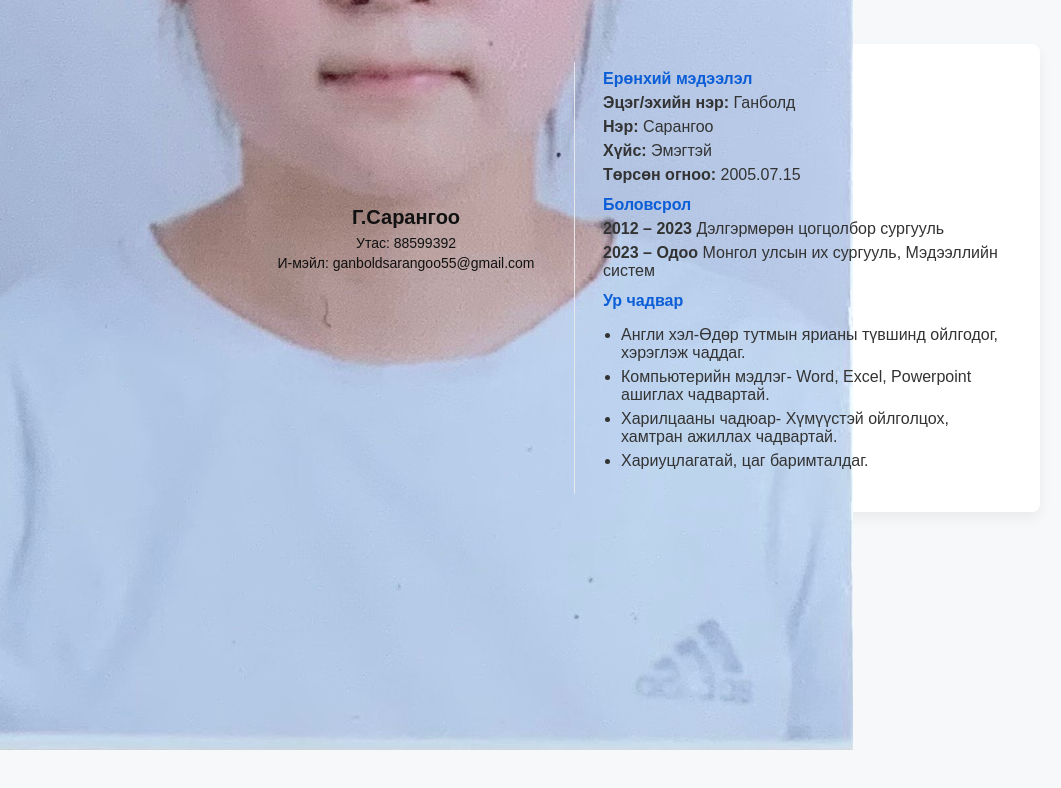
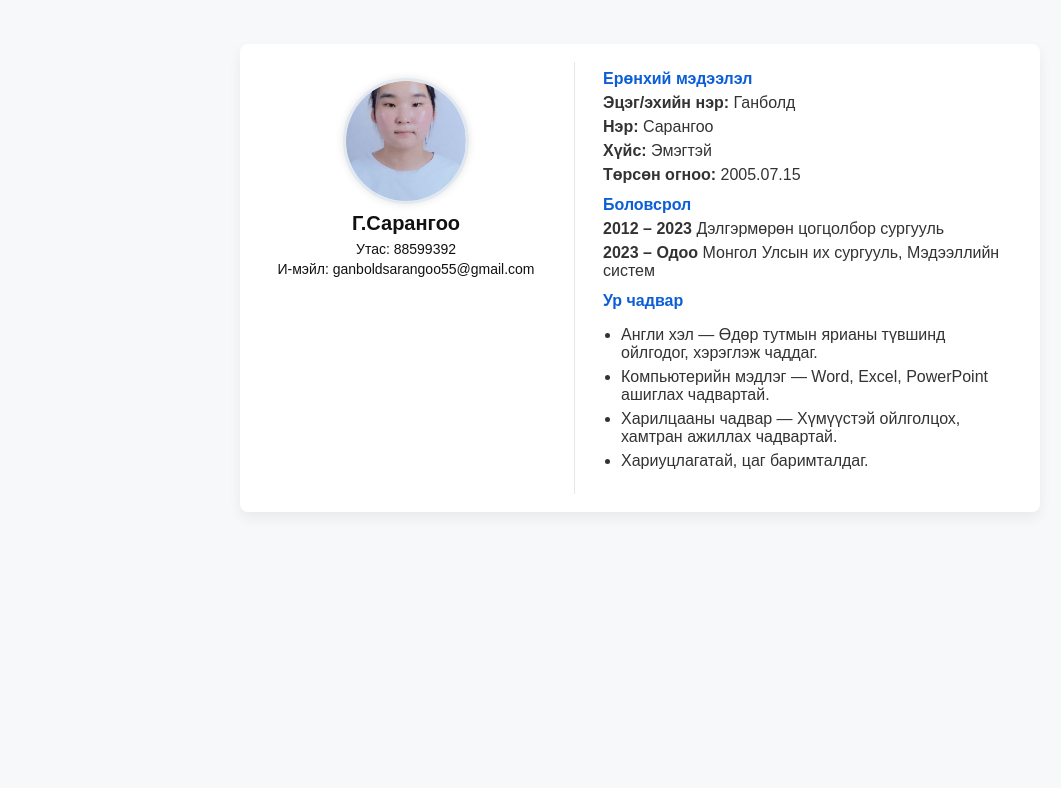
Before and after one commit to ganboldsarangoo55-creator/lab4, a plain HTML site: page index.html in a window 1280 px wide. Shown: the whole page, without its empty margins (0-1061 px from the left). Drawn offline with Linux system fonts and the light colour scheme.

Commit message:
Update index.html

```diff
--- a/index.html
+++ b/index.html
@@ -5,31 +5,62 @@
   <meta name="viewport" content="width=device-width, initial-scale=1">
   <title>Minii CV</title>
   <style>
-    body{font-family: Arial, sans-serif;max-width:800px;margin:24px auto;color:#111;background:#f7f8fa;padding:20px}
-    .cv{background:#fff;padding:18px;border-radius:8px;box-shadow:0 6px 14px rgba(0,0,0,0.06);display:flex;gap:20px;align-items:stretch}
+    body {
+      font-family: Arial, sans-serif;
+      max-width: 800px;
+      margin: 24px auto;
+      color: #111;
+      background: #f7f8fa;
+      padding: 20px;
+    }
+    .cv {
+      background: #fff;
+      padding: 18px;
+      border-radius: 8px;
+      box-shadow: 0 6px 14px rgba(0,0,0,0.06);
+      display: flex;
+      gap: 20px;
+      align-items: stretch;
+    }
 
-    .left,.right{padding:8px}
-    .left{width:280px;text-align:center}
-    .right{flex:1}
-    .divider{width:1px;background:#e6e7ea}
+    .left, .right { padding: 8px; }
+    .left { width: 280px; text-align: center; }
+    .right { flex: 1; }
+    .divider { width: 1px; background: #e6e7ea; }
 
-    .photo{width:120px;height:120px;border-radius:50%;background:#e2e8f0;margin:8px auto;display:flex;align-items:center;justify-content:center;font-weight:700}
-    h1{margin:6px 0 2px 0;font-size:20px}
-    .contact{margin-top:6px;font-size:14px}
-    .contact-title{font-weight:700;color:#0b5ed7;margin-bottom:6px}
-    .contact p{margin:4px 0;color:#111}
+    /* Зурган хэсэг — дугуй хүрээнд */
+    .photo {
+      width: 120px;
+      height: 120px;
+      border-radius: 50%;
+      overflow: hidden;
+      margin: 8px auto;
+      border: 3px solid #e2e8f0;
+      box-shadow: 0 0 8px rgba(0,0,0,0.1);
+    }
+    .photo img {
+      width: 100%;
+      height: 100%;
+      object-fit: cover;
+      display: block;
+    }
 
-    .section{margin-bottom:12px}
-    .section h2{font-size:16px;margin:0 0 6px 0}
-    .section p, .section li{margin:6px 0;color:#333}
-    ul{padding-left:18px}
+    h1 { margin: 6px 0 2px 0; font-size: 20px; }
+    .contact { margin-top: 6px; font-size: 14px; }
+    .contact-title { font-weight: 700; color: #0b5ed7; margin-bottom: 6px; }
+    .contact p { margin: 4px 0; color: #111; }
 
-    .emph{font-weight:700;color:#0b5ed7}
+    .section { margin-bottom: 12px; }
+    .section h2 { font-size: 16px; margin: 0 0 6px 0; }
+    .section p, .section li { margin: 6px 0; color: #333; }
+    ul { padding-left: 18px; }
 
-    @media (max-width:700px){
-      .cv{flex-direction:column}
-      .left{width:100%;text-align:left}
-      .divider{display:none}
+    .emph { font-weight: 700; color: #0b5ed7; }
+
+    @media (max-width: 700px) {
+      .cv { flex-direction: column; }
+      .left { width: 100%; text-align: left; }
+      .divider { display: none; }
     }
   </style>
 </head>
@@ -45,7 +76,7 @@
         <div id="contact-title" class="contact-title"></div>
         <p>Утас: 88599392</p>
         <p>И-мэйл: ganboldsarangoo55@gmail.com</p>
-        </div>
+      </div>
     </div>
 
     <div class="divider" aria-hidden="true"></div>
@@ -62,15 +93,15 @@
       <section class="section" aria-labelledby="edu">
         <h2 id="edu" class="emph">Боловсрол</h2>
         <p><strong>2012 – 2023</strong> Дэлгэрмөрөн цогцолбор сургууль</p>
-        <p><strong>2023 – Одоо</strong> Монгол улсын их сургууль, Мэдээллийн систем</p>
+        <p><strong>2023 – Одоо</strong> Монгол Улсын их сургууль, Мэдээллийн систем</p>
       </section>
 
       <section class="section" aria-labelledby="skill">
         <h2 id="skill" class="emph">Ур чадвар</h2>
         <ul>
-          <li>Англи хэл-Өдөр тутмын ярианы түвшинд ойлгодог, хэрэглэж чаддаг.</li>
-          <li>Компьютерийн мэдлэг- Word, Excel, Powerpoint ашиглах чадвартай.</li>
-          <li>Харилцааны чадюар- Хүмүүстэй ойлголцох, хамтран ажиллах чадвартай.</li>
+          <li>Англи хэл — Өдөр тутмын ярианы түвшинд ойлгодог, хэрэглэж чаддаг.</li>
+          <li>Компьютерийн мэдлэг — Word, Excel, PowerPoint ашиглах чадвартай.</li>
+          <li>Харилцааны чадвар — Хүмүүстэй ойлголцох, хамтран ажиллах чадвартай.</li>
           <li>Хариуцлагатай, цаг баримталдаг.</li>
         </ul>
       </section>
```
